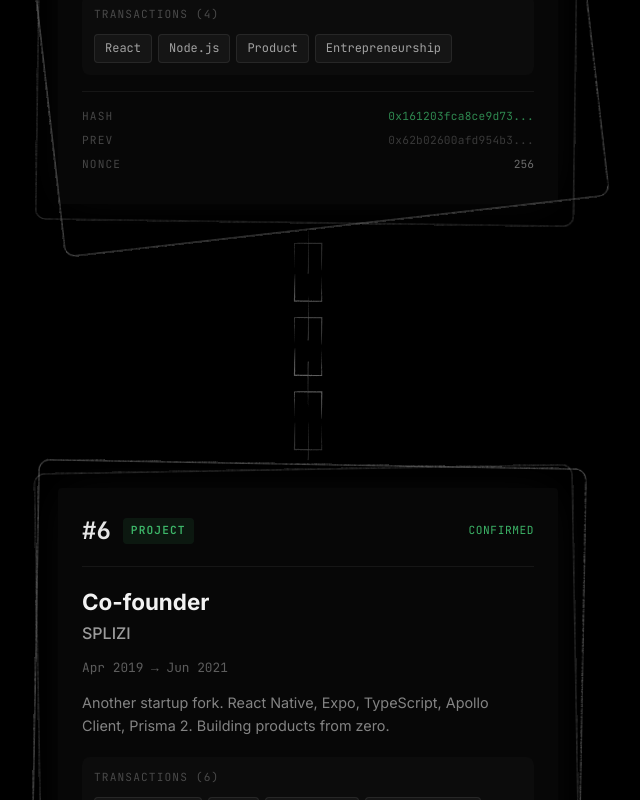
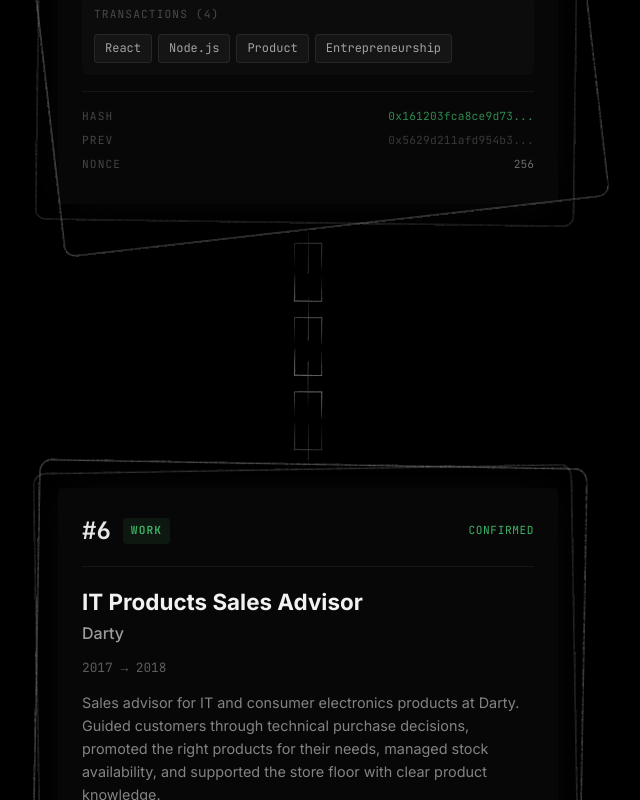
Before and after one commit to swdiscordia/cv-2026, a React (Vite) app: page / in a window 1280 px wide. Shown: the part 4480-5280 px from the top of the page, without its empty margins (332-972 px from the left). Built offline with nearby package versions, Linux system fonts and the light colour scheme.

Commit message:
Update sixth block to Darty sales advisor role

```diff
--- a/src/data/chain.ts
+++ b/src/data/chain.ts
@@ -121,14 +121,14 @@ export const BLOCKS: Block[] = [
   {
     id: 'block-6',
     index: 6,
-    timestamp: { start: 'Apr 2019', end: 'Jun 2021' },
-    title: 'Co-founder',
-    company: 'SPLIZI',
-    location: 'Paris',
-    type: 'project',
-    description: 'Another startup fork. React Native, Expo, TypeScript, Apollo Client, Prisma 2. Building products from zero.',
-    transactions: createTransactions(['React Native', 'Expo', 'TypeScript', 'Apollo Client', 'Prisma 2', 'Startup']),
-    hash: generateHash('splizi-2019-2021'),
+    timestamp: { start: '2017', end: '2018' },
+    title: 'IT Products Sales Advisor',
+    company: 'Darty',
+    location: 'France',
+    type: 'work',
+    description: 'Sales advisor for IT and consumer electronics products at Darty. Guided customers through technical purchase decisions, promoted the right products for their needs, managed stock availability, and supported the store floor with clear product knowledge.',
+    transactions: createTransactions(['Retail Sales', 'IT Products', 'Customer Advice', 'Stock Management', 'Product Knowledge', 'Consumer Electronics']),
+    hash: generateHash('darty-it-sales-advisor-2017-2018'),
     previousHash: generateHash('sharkwave-founder-2014-2017'),
     nonce: 9999,
     confirmed: true,
@@ -144,7 +144,7 @@ export const BLOCKS: Block[] = [
     description: 'Startup block. Different domain, same passion for solving real problems.',
     transactions: createTransactions(['React', 'Node.js', 'Product', 'Entrepreneurship']),
     hash: generateHash('nutripet-2020-2021'),
-    previousHash: generateHash('splizi-2019-2021'),
+    previousHash: generateHash('darty-it-sales-advisor-2017-2018'),
     nonce: 256,
     confirmed: true,
   },
```
Also changed, not shown: src/data/journey.ts (+11 -11 lines), 1 other file (tests, documents, lock files or other folders).
